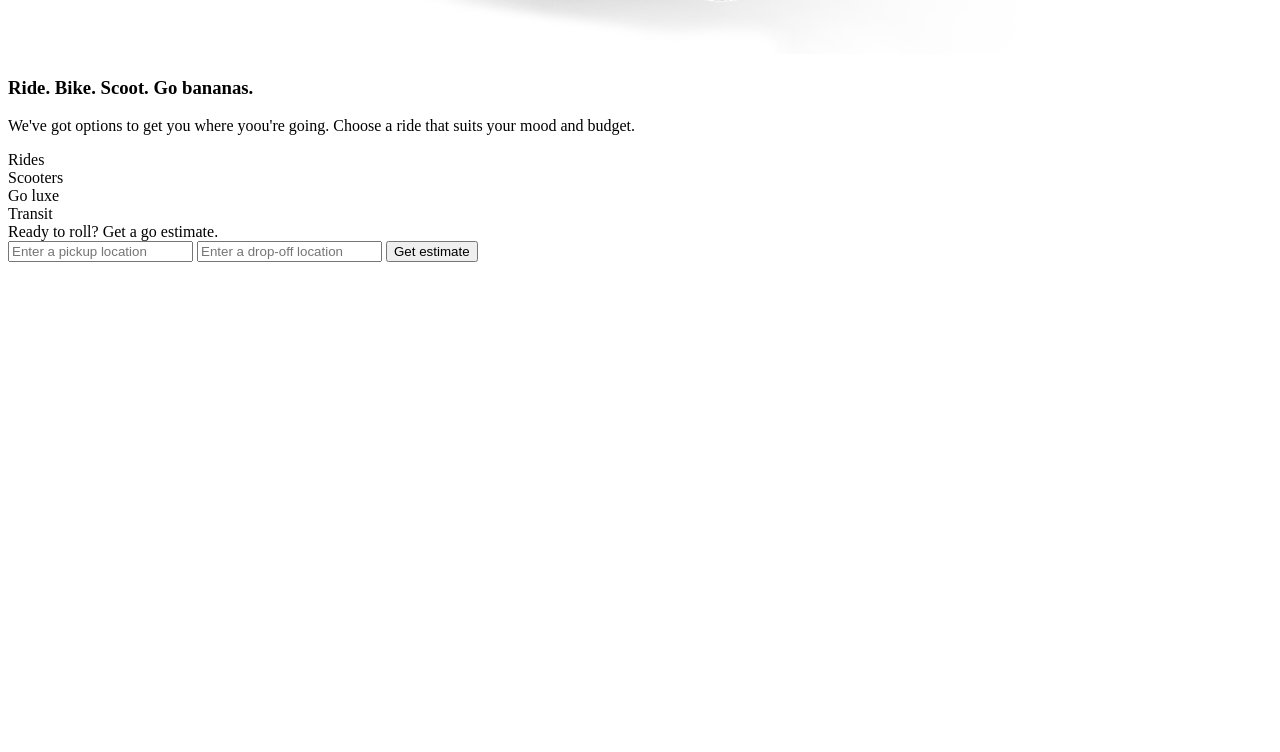
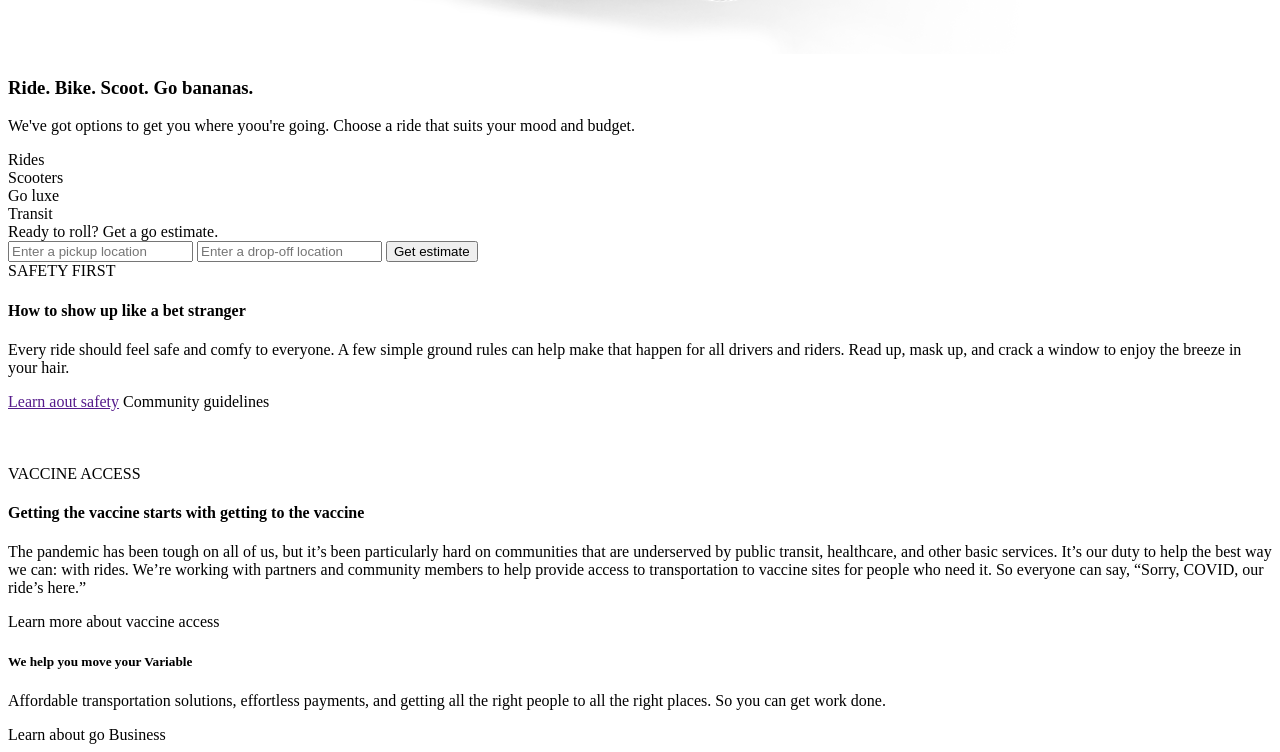
Before and after one commit to cherishebojudah/Go-ride-share-app, a plain HTML site: page index.html in a window 1280 px wide. Shown: the part 5574-6326 px from the top of the page. Before the commit the page ends 5844 px from the top, so only its background shows below. Drawn offline with Linux system fonts and the light colour scheme.

Commit message:
added more content to the index page

```diff
--- a/index.html
+++ b/index.html
@@ -125,6 +125,38 @@
             </div>
         </div>
 
+        <div>
+            <div>
+                <span>SAFETY FIRST</span>
+                <h4>How to show up like a bet stranger</h4>
+                <p>Every ride should feel safe and comfy to everyone. A few simple ground rules can help make that happen for all drivers and riders. Read up, mask up, and crack a window to enjoy the breeze in your hair.</p>
+                <span><a href="">Learn aout safety</a></span>
+                <span>Community guidelines</span>
+            </div>
+            <div>
+                <div><img src="" alt=""></div>
+                <div><img src="" alt=""></div>
+            </div>
+        </div>
+
+        <div>
+            <div><img src="" alt=""></div>
+            <div>
+                <span>VACCINE ACCESS</span>
+                <h4>Getting the vaccine starts with getting to the vaccine</h4>
+                <p>The pandemic has been tough on all of us, but it’s been particularly hard on communities that are underserved by public transit, healthcare, and other basic services. It’s our duty to help the best way we can: with rides. We’re working with partners and community members to help provide access to transportation to vaccine sites for people who need it. So everyone can say, “Sorry, COVID, our ride’s here.”</p>
+                <span>Learn more about vaccine access</span>
+            </div>
+        </div>
+
+        <div>
+            <div>
+                <h5>We help you move your <span>Variable</span></h5>
+                <p>Affordable transportation solutions, effortless payments, and getting all the right people to all the right places. So you can get work done.</p>
+                <span>Learn about go Business</span>
+            </div>
+            <div></div>
+        </div>
     </main>
 
 </body>
```
